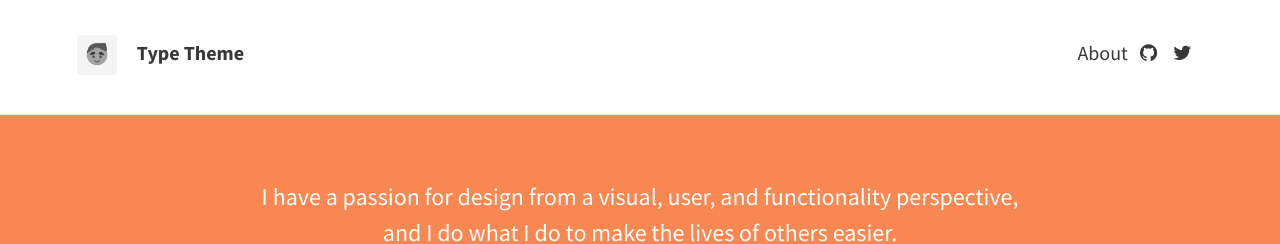
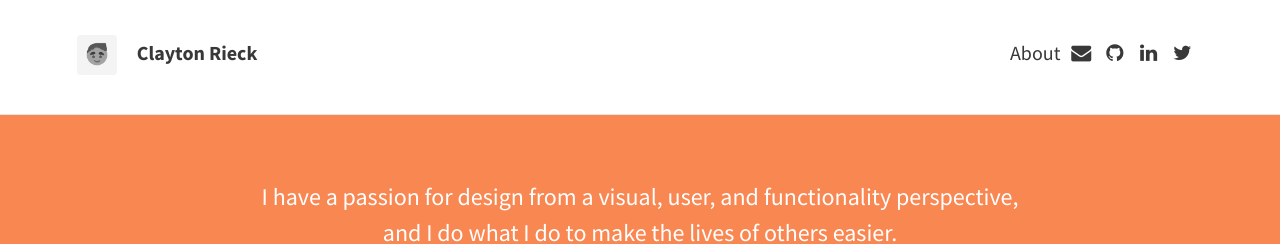
Before and after one commit to cjrieck/cjrieck.github.io, a Jekyll site: the page built from index.html, in a window 1280 px wide and 900 px high. Shown: the top 244 px of the window. Built offline with Jekyll 4.4.1, drawn with Linux system fonts in a browser that asks for light colours; nearby versions of some CDN libraries; the list of posts is cut into pages by our own code.

Commit message:
updated config with relevatn info

```diff
--- a/_config.yml
+++ b/_config.yml
@@ -5,7 +5,7 @@ url: "https://cjrieck.github.io" # the base hostname & protocol for your site
 # THEME-SPECIFIC CONFIGURATION
 theme:
   # Meta
-  title: Type Theme
+  title: Clayton Rieck
   avatar: avatar.png
   gravatar: # Email MD5 hash
   description: "A website with blog posts and pages" # used by search engines
@@ -19,28 +19,28 @@ theme:
 
   # Icons
   rss: false
-  email_address: # Full email address, e.g. "sam@example.com"
+  email_address: "cjrieck123@gmail.com" # Full email address, e.g. "sam@example.com"
   behance:
   bitbucket:
   dribbble:
   facebook:
   flickr:
-  github: "rohanchandra/type-theme"
+  github: "cjrieck"
   google_plus:
   instagram:
-  linkedin:  # Full URL
+  linkedin: "https://www.linkedin.com/in/claytonrieck"  # Full URL
   pinterest:
   reddit:
   soundcloud:
   stack_exchange:  # Full URL
   steam:
   tumblr:
-  twitter: "twitter"
+  twitter: "ClaytonRieck"
   wordpress:
   youtube:
 
   # Scripts
-  google_analytics: # Tracking ID, e.g. "UA-000000-01"
+  google_analytics: "UA-40166119-1" # Tracking ID, e.g. "UA-000000-01"
   disqus_shortname:
   katex: true # Enable if using math markup
 
```
